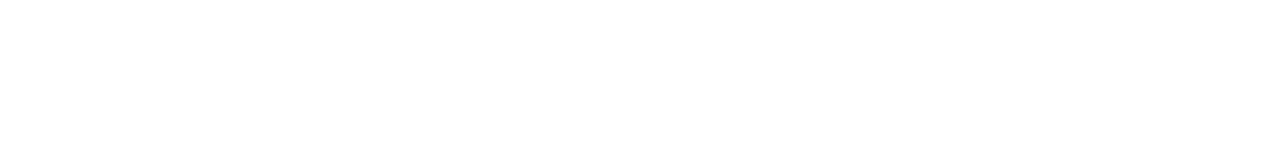
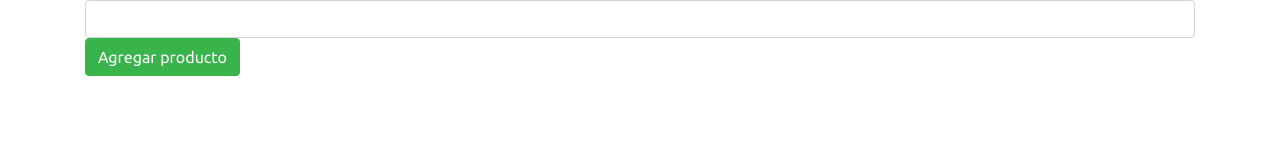
Before and after one commit to MannyMamut/ccc_tech_finders, a plain HTML site: page index.html in a window 1280 px wide. Drawn offline with nearby package versions, Linux system fonts and the light colour scheme.

Commit message:
hicimos el input pra content hero

```diff
--- a/index.html
+++ b/index.html
@@ -16,7 +16,28 @@
 
 <!-- Aquí va el header-->
 
-<!-- Aquí va el content hero-->
+
+<!-- Aquí comienza el content hero-->
+
+<section id="hero" class="background section">
+  <div class="container" id="content_hero">
+
+    <div class="row">
+
+      <div class="col">
+        <div class="content_hero">
+          <form action="">
+            <input type="text" name="" value="" class="form-control">
+            <button class="btn btn-success">Agregar producto</button>
+          </form>
+        </div>
+
+      </div>
+    </div>
+  </div>
+</section>
+
+<!-- Aquí termina el content hero-->
 
 <!-- Aquí va el footer-->
 
```
Also changed, not shown: 1 other file.
